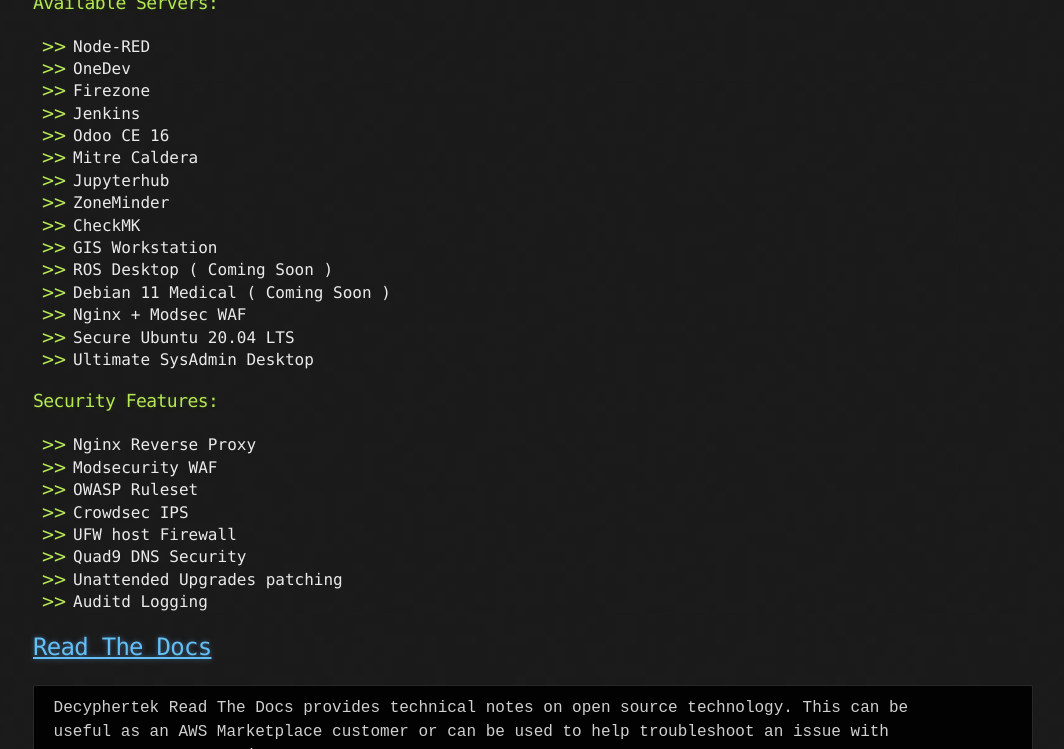
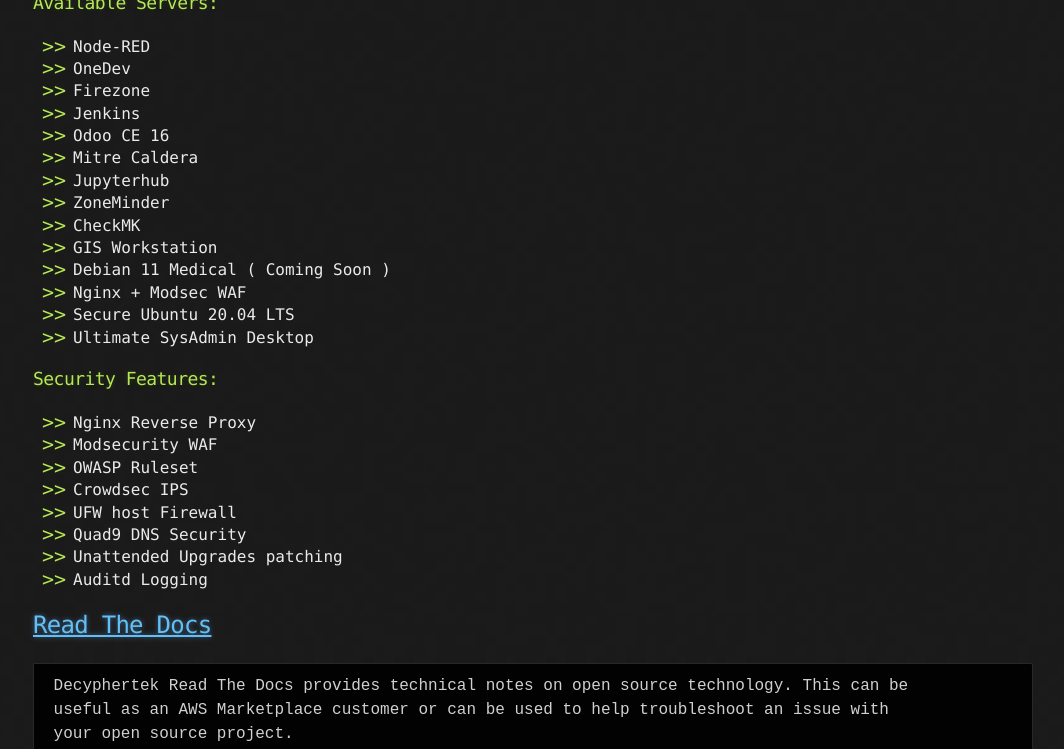
Before and after one commit to decyphertek-io/decyphertek-io.github.io, a Jekyll site: the page built from docs/index.md, in a window 1280 px wide and 900 px high, scrolled down 450 px, cut to the strip 0-749 px from the top of the window. Shown: the whole strip, without its empty margins (107-1171 px from the left). Built offline with Jekyll 4.4.1, drawn with Linux system fonts in a browser that asks for light colours.

Commit message:
decyphertek-io

```diff
--- a/docs/index.md
+++ b/docs/index.md
@@ -22,7 +22,6 @@
 * ZoneMinder
 * CheckMK
 * GIS Workstation
-* ROS Desktop ( Coming Soon )
 * Debian 11 Medical ( Coming Soon )
 * Nginx + Modsec WAF
 * Secure Ubuntu 20.04 LTS
```
